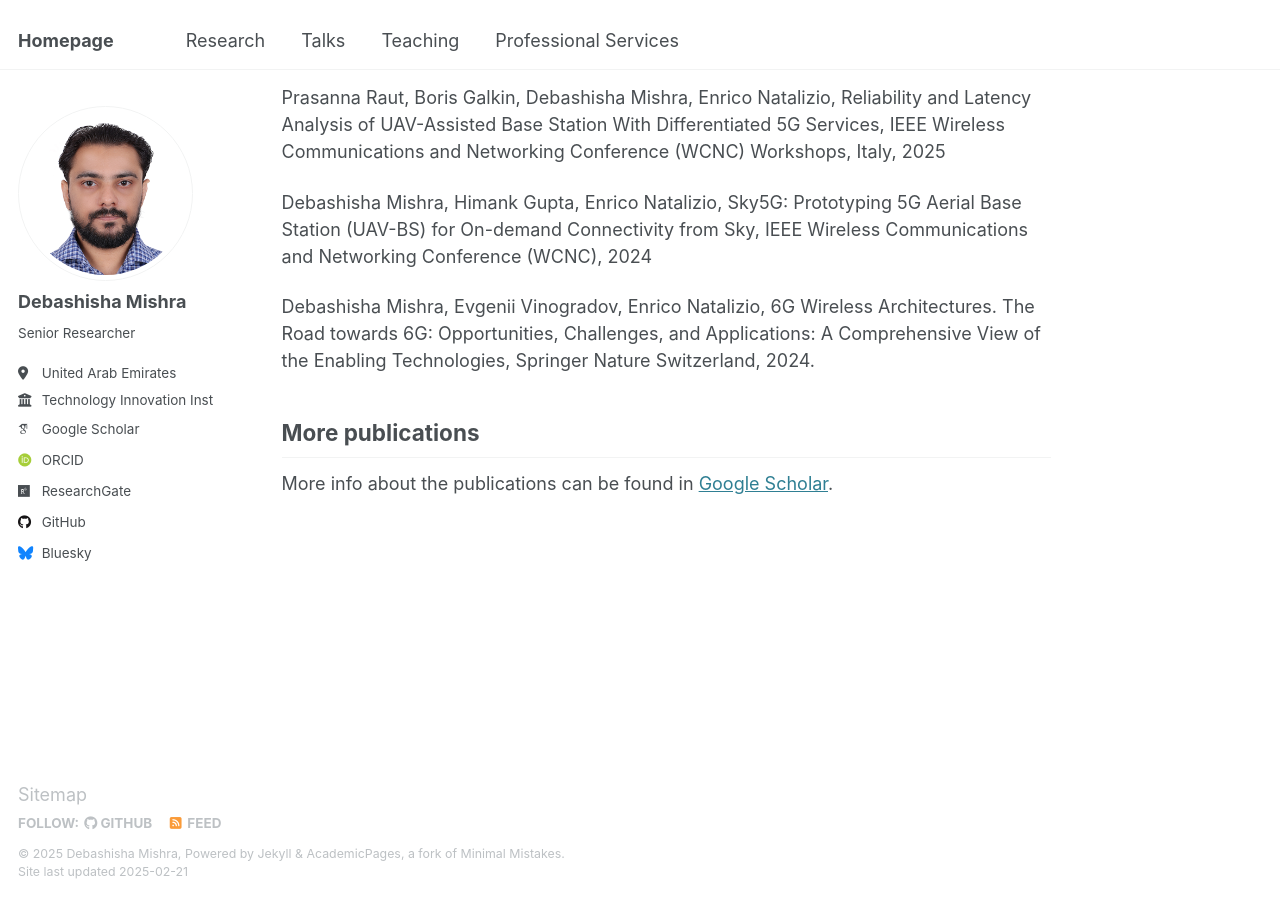
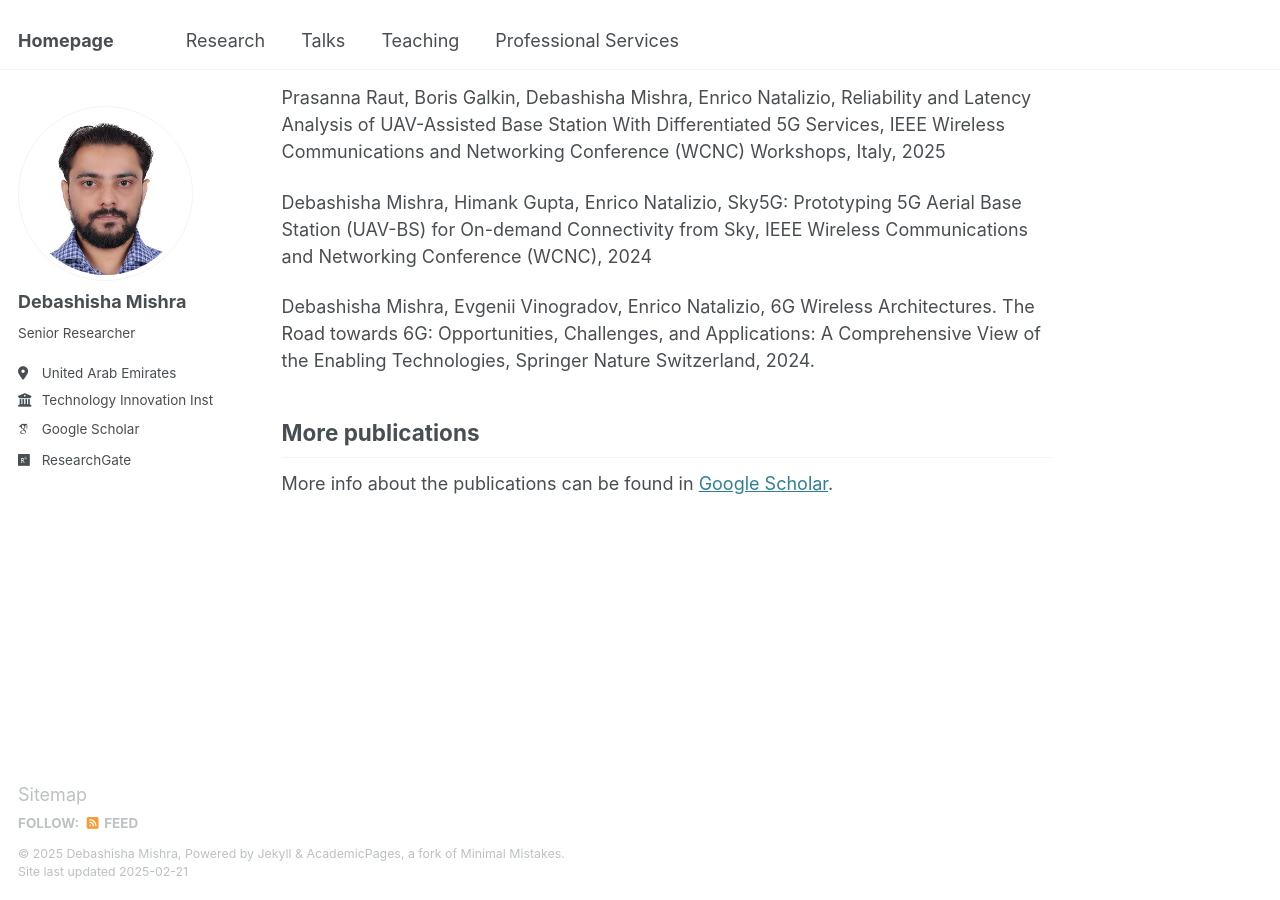
Before and after one commit to debashish216/debashish216.github.io, a Jekyll site: the page built from _pages/about.md, in a window 1280 px wide and 900 px high, scrolled down 757 px. Built offline with Jekyll 4.4.1, drawn with Linux system fonts in a browser that asks for light colours; some web fonts are replaced; part of the change alters nothing that is shown.

Commit message:
Initial commit

```diff
--- a/_config.yml
+++ b/_config.yml
@@ -35,22 +35,22 @@ author:
   arxiv            : # URL - Update with the correct link to your profile
   googlescholar    : "https://scholar.google.com/citations?user=--81kT8AAAAJ&hl=en&authuser=1"
   impactstory      : # URL
-  orcid            : "https://orcid.org/0000-0002-6228-0699"
+  orcid            : # URL "https://orcid.org/0000-0002-6228-0699"
   semantic         : # URL
-  #pubmed           : "https://www.ncbi.nlm.nih.gov/pubmed/?term=john+snow"
+  pubmed           : # URL "https://www.ncbi.nlm.nih.gov/pubmed/?term=john+snow"
   researchgate     : "https://www.researchgate.net/profile/Debashisha-Mishra"
-  #scopus           : "https://www.scopus.com/authid/detail.uri?authorId=57191419073"
+  scopus           : # URL "https://www.scopus.com/authid/detail.uri?authorId=57191419073"
 
   # Repositories and software development
   bitbucket        : # Username - Update with your username on the site
   codepen          : # Username
   dribbble         : # Username
-  github           : "academicpages"
+  github           : # Username "academicpages"
   kaggle           : # Username
   stackoverflow    : # User number or user number and name (i.e., use "1" or "1/jeff-atwood")
 
   # Social media
-  bluesky          : "bsky.app" # Replace this with you Bluesky username
+  bluesky          : # Username "bsky.app" # Replace this with you Bluesky username
   facebook         : # Username
   flickr           : # Username
   foursquare       : # Username
```
